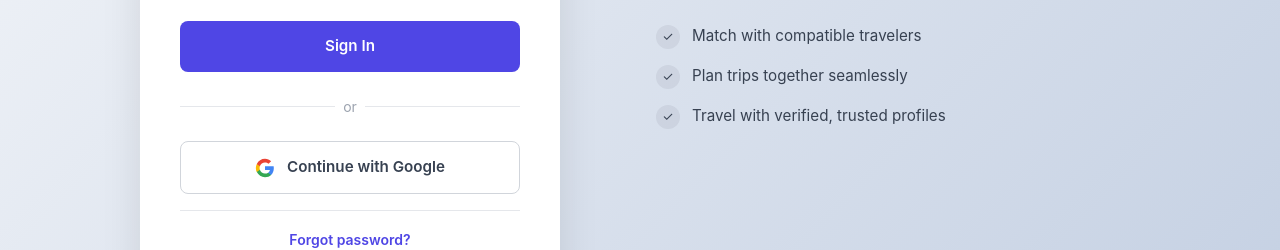
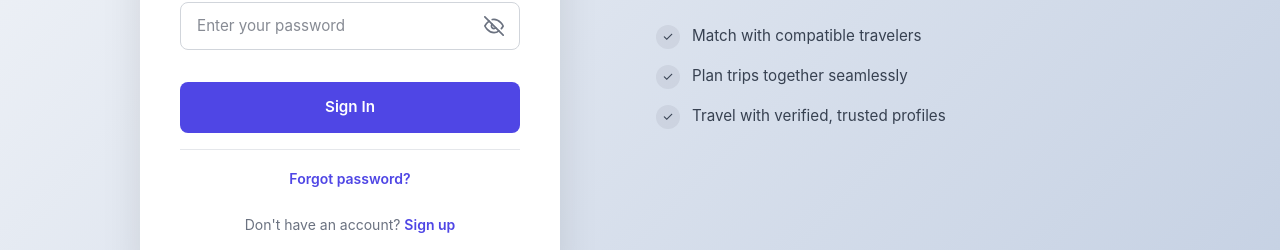
Before and after one commit to barung1/ROUTED, a React (Vite) app in the folder frontend/: page /login in a window 1280 px wide. Shown: the part 401-651 px from the top of the page. Built offline with nearby package versions, Linux system fonts and the light colour scheme; no server answers.

Commit message:
added features to login

```diff
--- a/frontend/src/pages/Login.tsx
+++ b/frontend/src/pages/Login.tsx
@@ -139,11 +139,11 @@ const Login: React.FC = () => {
                 </button>
               </form>
 
-              <div className="divider-or">
+              {/* <div className="divider-or">
                 <span>or</span>
-              </div>
+              </div> */}
 
-              <button
+              {/* <button
                 type="button"
                 className="google-button"
                 disabled={loading}
@@ -155,7 +155,7 @@ const Login: React.FC = () => {
                   <path fill="#EA4335" d="M12 5.38c1.62 0 3.06.56 4.21 1.64l3.15-3.15C17.45 2.09 14.97 1 12 1 7.7 1 3.99 3.47 2.18 7.07l3.66 2.84c.87-2.6 3.3-4.53 6.16-4.53z"/>
                 </svg>
                 Continue with Google
-              </button>
+              </button> */}
 
               <div className="login-footer">
                 <button
```
